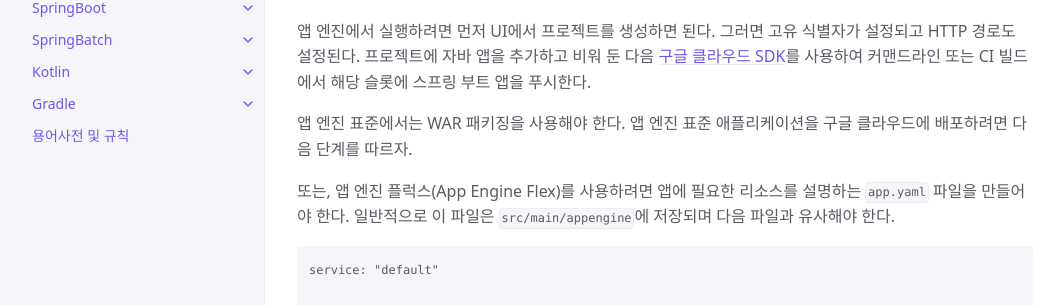
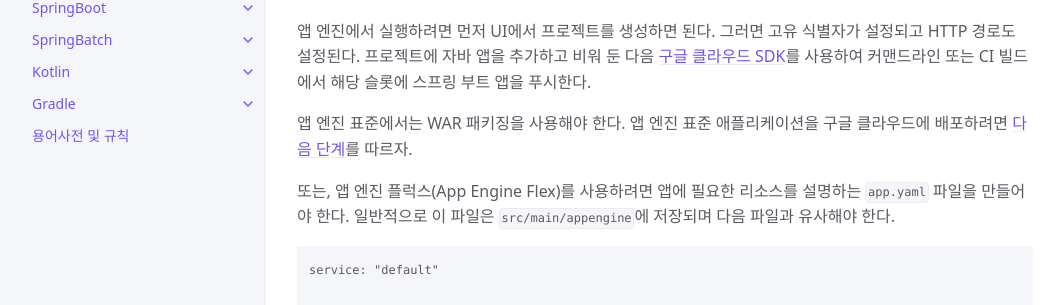
Before and after one commit to onestone9900/onestone9900.github.io, a Jekyll site: the page built from docs/spring_boot/3.1.1/spring_boot/14.deploying_spring_boot_applications.md, in a window 1280 px wide and 900 px high, scrolled down 9748 px. Shown: the part 148-453 px from the top of the window, without its empty margins (107-1165 px from the left). Built offline with Jekyll 4.4.1, drawn with Linux system fonts in a browser that asks for light colours; part of the change alters nothing that is shown.

```diff
--- a/docs/spring_boot/3.1.1/spring_boot/14.deploying_spring_boot_applications.md
+++ b/docs/spring_boot/3.1.1/spring_boot/14.deploying_spring_boot_applications.md
@@ -366,7 +366,7 @@ GCP에는 스프링 부트 애플리케이션을 시작하는 데 사용할 수
 
 앱 엔진에서 실행하려면 먼저 UI에서 프로젝트를 생성하면 된다. 그러면 고유 식별자가 설정되고 HTTP 경로도 설정된다. 프로젝트에 자바 앱을 추가하고 비워 둔 다음 [구글 클라우드 SDK](https://cloud.google.com/sdk/install)를 사용하여 커맨드라인 또는 CI 빌드에서 해당 슬롯에 스프링 부트 앱을 푸시한다.
 
-앱 엔진 표준에서는 WAR 패키징을 사용해야 한다. 앱 엔진 표준 애플리케이션을 구글 클라우드에 배포하려면 다음 단계를 따르자.
+앱 엔진 표준에서는 WAR 패키징을 사용해야 한다. 앱 엔진 표준 애플리케이션을 구글 클라우드에 배포하려면 [다음 단계](https://github.com/GoogleCloudPlatform/java-docs-samples/tree/master/appengine-java8/springboot-helloworld/README.md)를 따르자.
 
 또는, 앱 엔진 플럭스(App Engine Flex)를 사용하려면 앱에 필요한 리소스를 설명하는 `app.yaml` 파일을 만들어야 한다. 일반적으로 이 파일은 `src/main/appengine`에 저장되며 다음 파일과 유사해야 한다.
 
```
Also changed, not shown: README.md.
